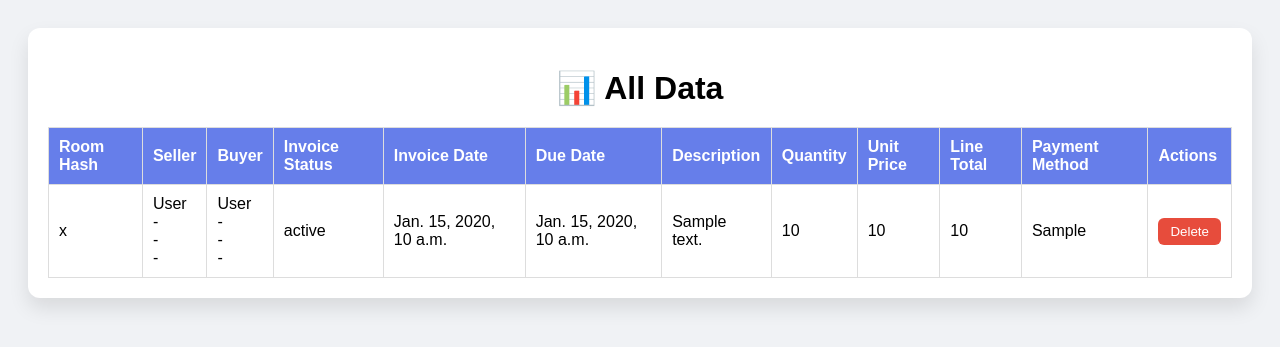
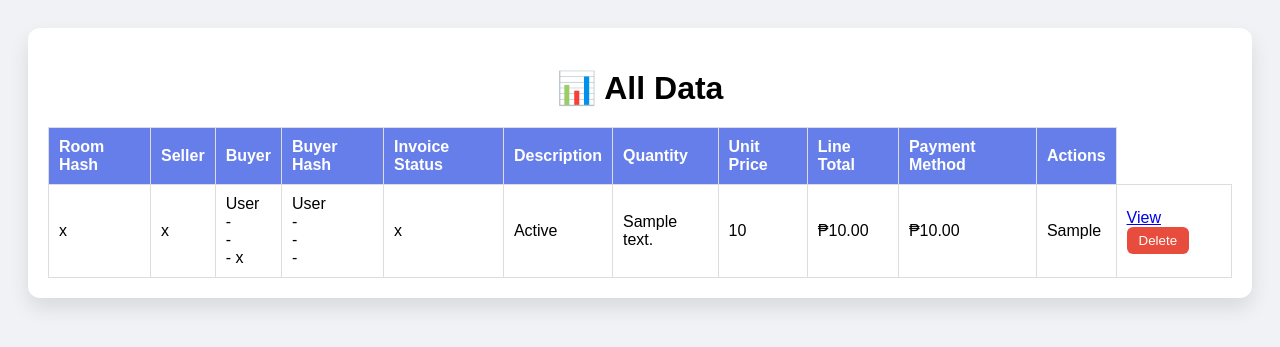
Before and after one commit to Wawayooo/ONLINE_INVOICING, a Django app: template Online_Invoicing/invoicing_app/templates/pages/alldata.html in a window 1280 px wide. Shown: the top 347 px of the page. Run offline with Django 5.2, Linux system fonts and the light colour scheme; the template is opened without the code that fills it: most values are stand-ins (such as "Sample title", 1, 10 or a date in 2020).

```diff
--- a/Online_Invoicing/invoicing_app/templates/pages/alldata.html
+++ b/Online_Invoicing/invoicing_app/templates/pages/alldata.html
@@ -16,9 +16,8 @@
           <th>Room Hash</th>
           <th>Seller</th>
           <th>Buyer</th>
+          <th>Buyer Hash</th>
           <th>Invoice Status</th>
-          <th>Invoice Date</th>
-          <th>Due Date</th>
           <th>Description</th>
           <th>Quantity</th>
           <th>Unit Price</th>
@@ -30,8 +29,9 @@
       <tbody>
         {% for room in rooms %}
         <tr>
+          <!-- Room Hash -->
           <td>{{ room.room_hash }}</td>
-
+          <td>{{ room.seller_hash }}</td>
           <!-- Seller Info -->
           <td>
             {% if room.seller %}
@@ -39,6 +39,7 @@
               {{ room.seller.email|default:"-" }}<br>
               {{ room.seller.phone|default:"-" }}<br>
               {{ room.seller.social_media|default:"-" }}
+              {{room.seller.secret_key}}
             {% else %}
               N/A
             {% endif %}
@@ -56,23 +57,37 @@
             {% endif %}
           </td>
 
+          <!-- Buyer Hash -->
+          <td>
+            {% if room.buyer %}
+              {{ room.buyer.buyer_hash }}
+            {% else %}
+              N/A
+            {% endif %}
+          </td>
+
           <!-- Invoice Info -->
           {% if room.invoice %}
-            <td>{{ room.invoice.status }}</td>
-            <td>{{ room.invoice.invoice_date }}</td>
-            <td>{{ room.invoice.due_date|default:"-" }}</td>
+            <td>{{ room.invoice.status|title }}</td>
             <td>{{ room.invoice.description }}</td>
             <td>{{ room.invoice.quantity }}</td>
-            <td>{{ room.invoice.unit_price }}</td>
-            <td>{{ room.invoice.line_total }}</td>
+            <td>₱{{ room.invoice.unit_price|floatformat:2 }}</td>
+            <td>₱{{ room.invoice.line_total|floatformat:2 }}</td>
             <td>{{ room.invoice.payment_method }}</td>
           {% else %}
-            <td colspan="9">No invoice data</td>
+            <td colspan="6" style="text-align:center;">No invoice data</td>
           {% endif %}
 
           <!-- Actions -->
           <td>
-            <form method="POST" action="{% url 'delete_room' room.id %}" onsubmit="return confirm('Are you sure you want to delete this room?');">
+            {% if room.buyer %}
+              <a href="{% url 'buyer_invoice_room' room.room_hash room.buyer.buyer_hash %}" class="btn-view">View</a>
+            {% else %}
+              <span class="btn-disabled">No Buyer</span>
+            {% endif %}
+            <form method="POST" action="{% url 'delete_room' room.id %}"
+                  onsubmit="return confirm('Are you sure you want to delete this room?');"
+                  style="display:inline;">
               {% csrf_token %}
               <button type="submit" class="btn-delete">Delete</button>
             </form>
@@ -80,7 +95,7 @@
         </tr>
         {% empty %}
         <tr>
-          <td colspan="12">No data found.</td>
+          <td colspan="11" style="text-align:center;">🚫 No rooms or invoices available.</td>
         </tr>
         {% endfor %}
       </tbody>
```
